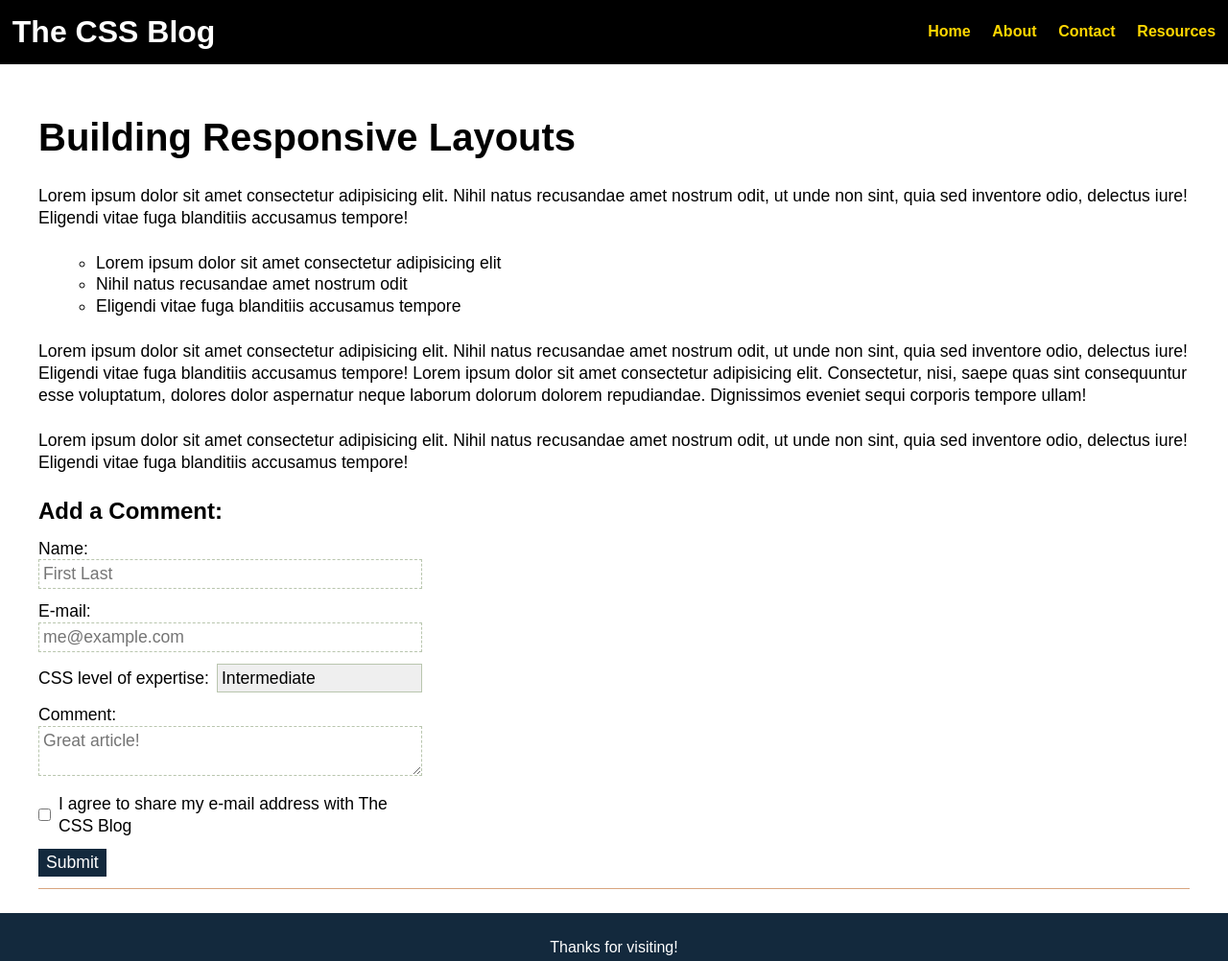
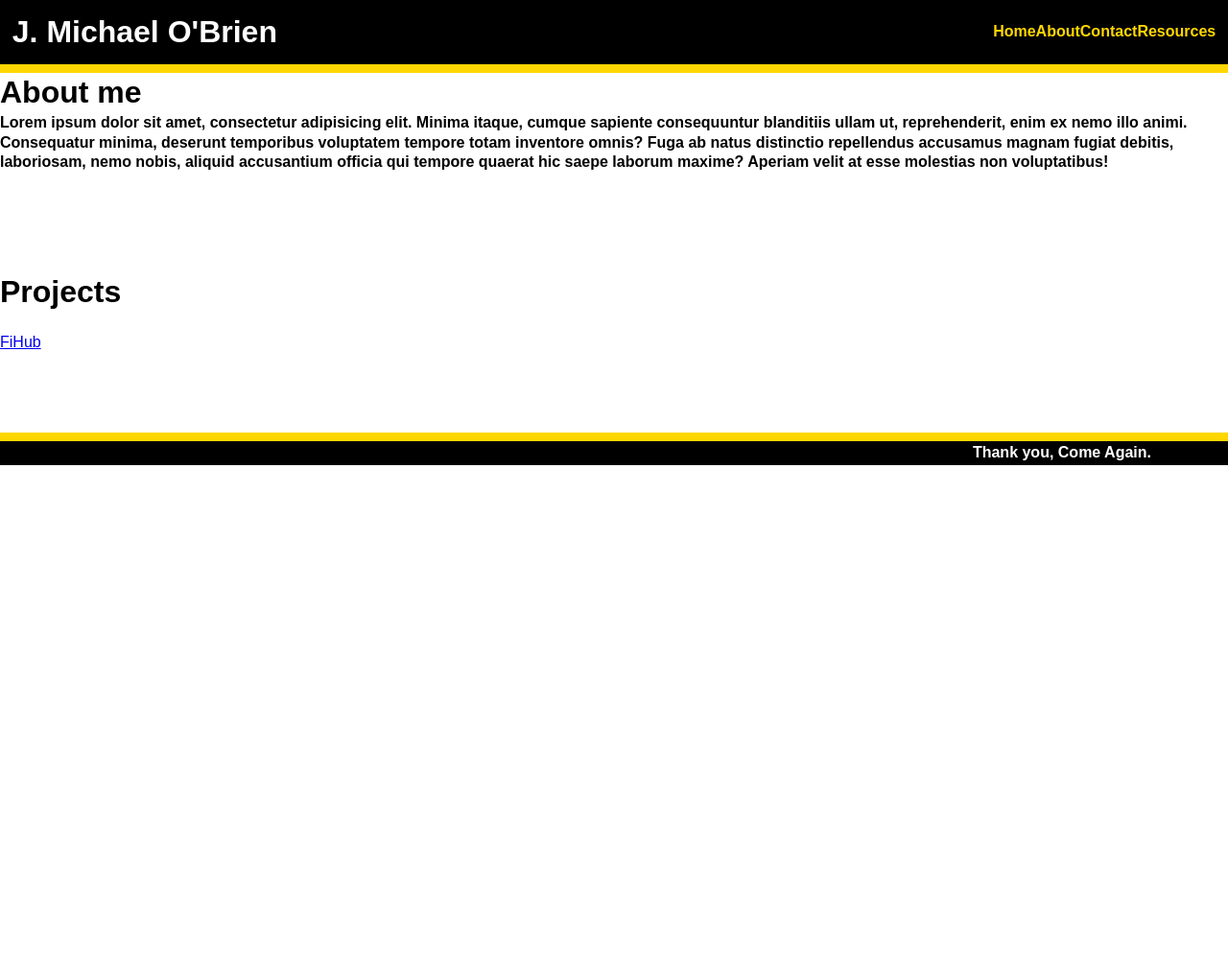
Before and after one commit to jmobrien1976/02-Challege, a plain HTML site: page index.html in a window 1280 px wide. Shown: the whole page at 96% size. After the commit the page ends 800 px from the top, so only its background shows below. Drawn offline with Linux system fonts and the light colour scheme.

Commit message:
challenge update

```diff
--- a/Assets/style.css
+++ b/Assets/style.css
@@ -4,13 +4,34 @@ body {
     line-height: 1.3;
   }
 
-  header {
+
+  .topper {
+    border-bottom: 9px solid gold;
     display: flex;
     justify-content: space-between;
     align-items: center;
     padding: 1%;
     background-color: black;
     color: #fff;
+
+  }
+
+  .bottom {
+    border-top: 9px solid gold;
+    display: flex;
+    justify-content: space-between;
+    align-items: center;
+    padding: 1%;
+    background-color: black;
+    color: #fff;
+
+  }
+
+  #farewell {
+    align-items: right;
+    justify-content: right;
+    position: absolute;
+    right: 80px;
   }
 
   h1 {
@@ -22,12 +43,6 @@ body {
     font-size: 250%;
   }
 
-  nav ul {
-    display: flex;
-    justify-content: space-between;
-    min-width: 300px;
-
-      }
 
   nav a {
     color: gold;
@@ -35,131 +50,15 @@ body {
     text-decoration: none;
   }
 
-  nav a:hover {
-    color: #fff;
+  #aboutMe {
+    display: flex;
+    flex-direction: column;
+
   }
 
-  main {
+  #headerNav {
     display: flex;
-    flex: 1 1 0;
-    max-width: 1200px;
-    margin: 2% auto;
+    flex-direction: row;
+    justify-content: space-between;
+
   }
-
-  article {
-    border-bottom: 1px solid #d8a47f;
-  }
-
-  article p {
-    margin: 2% 0;
-    font-size: 110%;
-  }
-
-  article ul {
-    margin-left: 5%;
-    font-size: 110%;
-    list-style: circle;
-  }
-
-  form {
-    max-width: 400px;
-  }
-
-  form h3 {
-    font-size: 150%;
-  }
-
-  form p {
-    margin: 3% 0;
-  }
-
-  label {
-    display: block;
-  }
-
-  button {
-    padding: 1% 2%;
-    color: #fff;
-    background-color: #13293d;
-    border: none;
-    outline: none;
-    cursor: pointer;
-  }
-
-  /* What does this CSS rule do? */
-  select {
-    -moz-appearance: none;
-    -webkit-appearance: none;
-    appearance: none;
-    background-image: url("../images/arrow.png");
-    background-repeat: no-repeat;
-    background-position: right;
-    background-size: contain;
-  }
-
-  .text-input {
-    width: 100%;
-    max-width: 100%;
-  }
-
-  .text-input, select {
-    padding: 1%;
-    outline: none;
-    border: 1.2px solid #b9C6ae;
-  }
-
-  .text-input:hover, .checkbox:hover,
-  select:hover, button:hover {
-    box-shadow: 0 0 5px #999;
-  }
-
-  /* What does this pseudo-class mean? */
-  .text-input:focus {
-    border-right-width: 5px;
-  }
-
-  /* What does this pseudo-class mean? */
-  .text-input:placeholder-shown {
-    border-style: dashed;
-  }
-
-  .flex-row {
-    display: flex;
-    align-items: center;
-  }
-
-  .flex-row select {
-    flex: 1 0 0;
-    margin-left: 2%;
-  }
-
-  .flex-row input {
-    margin-right: 2%;
-  }
-
-  /* What does this selector do? */
-  .checkbox:checked + label {
-    color: #999999;
-    font-style: italic;
-  }
-
-  /* What does this selector do? */
-  .checkbox:checked + label::after {
-    margin-left: 10px;
-    font-size: 90%;
-    content: "(thanks!)";
-  }
-
-  footer {
-    display: flex;
-    justify-content: center;
-    padding: 2%;
-    background-color: #13293d;
-    color: #fff;
-  }
-
-  @media screen and (max-width: 768px) {
-    header {
-      flex-direction: column;
-    }
-  }
--- a/index.html
+++ b/index.html
@@ -4,74 +4,49 @@
 <head>
   <meta charset="UTF-8" />
   <meta name="viewport" content="width=device-width, initial-scale=1.0" />
-  <title>Custom Forms with CSS</title>
+  <title>Profile of Michael O'Brien</title>
   <link rel="stylesheet" href="./assets/reset.css" />
   <link rel="stylesheet" href="./assets/style.css" />
 </head>
 
 <body>
-  <header>
-    <h1>The CSS Blog</h1>
+  <header class="topper">
+    <h1>J. Michael O'Brien</h1>
     <nav>
-      <ul>
-        <li><a href="#">Home</a></li>
-        <li><a href="#">About</a></li>
-        <li><a href="#">Contact</a></li>
-        <li><a href="#">Resources</a></li>
+      <ul id="headerNav">
+        <li><a href="#">   Home  </a></li>
+        <li><a href="#">   About  </a></li>
+        <li><a href="#">   Contact  </a></li>
+        <li><a href="#">   Resources  </a></li>
       </ul>
     </nav>
   </header>
 
+
+
   <main>
-    <section>
-      <article>
-        <h2>Building Responsive Layouts</h2>
-        <div>
-          <p>Lorem ipsum dolor sit amet consectetur adipisicing elit. Nihil natus recusandae amet nostrum odit, ut unde non sint, quia sed inventore odio, delectus iure! Eligendi vitae fuga blanditiis accusamus tempore!</p>
-          <ul>
-            <li>Lorem ipsum dolor sit amet consectetur adipisicing elit</li>
-            <li>Nihil natus recusandae amet nostrum odit</li>
-            <li>Eligendi vitae fuga blanditiis accusamus tempore</li>
-          </ul>
-          <p>Lorem ipsum dolor sit amet consectetur adipisicing elit. Nihil natus recusandae amet nostrum odit, ut unde non sint, quia sed inventore odio, delectus iure! Eligendi vitae fuga blanditiis accusamus tempore! Lorem ipsum dolor sit amet consectetur adipisicing elit. Consectetur, nisi, saepe quas sint consequuntur esse voluptatum, dolores dolor aspernatur neque laborum dolorum dolorem repudiandae. Dignissimos eveniet sequi corporis tempore ullam!</p>
-          <p>Lorem ipsum dolor sit amet consectetur adipisicing elit. Nihil natus recusandae amet nostrum odit, ut unde non sint, quia sed inventore odio, delectus iure! Eligendi vitae fuga blanditiis accusamus tempore!</p>
-        </div>
-        <form>
-          <h3>Add a Comment:</h3>
-          <p>
-            <label for="username">Name:</label>
-            <input class="text-input" id="username" type="text" placeholder="First Last" />
-          </p>
-          <p>
-            <label for="email">E-mail:</label>
-            <input class="text-input" id="email" type="text" placeholder="me@example.com" />
-          </p>
-          <p class="flex-row">
-            <label for="expertise">CSS level of expertise:</label>
-            <select id="expertise">
-              <option>Beginner</option>
-              <option selected>Intermediate</option>
-              <option>Advanced</option>
-            </select>
-          </p>
-          <p>
-            <label for="comment">Comment:</label>
-            <textarea class="text-input" id="comment" placeholder="Great article!"></textarea>
-          </p>
-          <p class="flex-row">
-            <input class="checkbox" id="agreement" type="checkbox" />
-            <label for="agreement">I agree to share my e-mail address with The CSS Blog</label>
-          </p>
-          <p>
-            <button>Submit</button>
-          </p>
-        </form>
-      </article>
-    </section>
+
+      <h1 id="aboutMe" class="topic">About me</h1>
+      <h3 id="aboutContent">Lorem ipsum dolor sit amet, consectetur adipisicing elit. Minima itaque, cumque sapiente consequuntur blanditiis ullam ut, reprehenderit, enim ex nemo illo animi. Consequatur minima, deserunt temporibus voluptatem tempore totam inventore omnis? Fuga ab natus distinctio repellendus accusamus magnam fugiat debitis, laboriosam, nemo nobis, aliquid accusantium officia qui tempore quaerat hic saepe laborum maxime? Aperiam velit at esse molestias non voluptatibus!</h3>
+      <br>
+      <br>
+      <br>
+      <br>
+      <br>
+
+      <h1 id="projects" class="topic">Projects</h1>
+      <br>
+      <a href="https://ehren-lewis.github.io/FiHub/">FiHub</a>
+      <br>
+      <br>
+      <br>
+      <br>
+      <br>
+
   </main>
 
-  <footer>
-    <span>Thanks for visiting!</span>
+  <footer class="bottom">
+    <h5 id="farewell">Thank you, Come Again.</h5>
   </footer>
 </body>
 
```
Also changed, not shown: Assets/Images/download.jpg (added).
